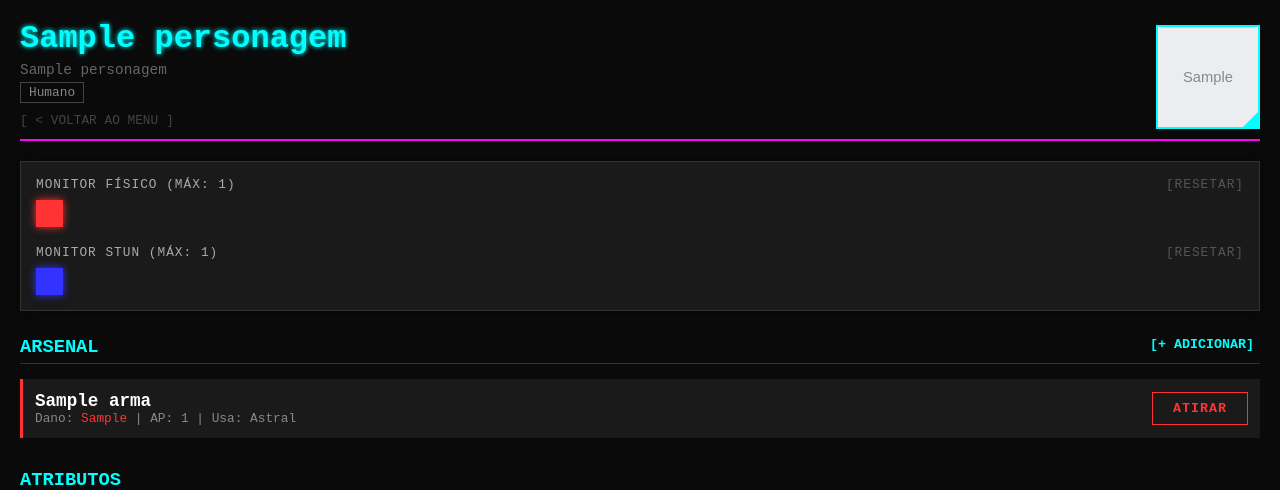
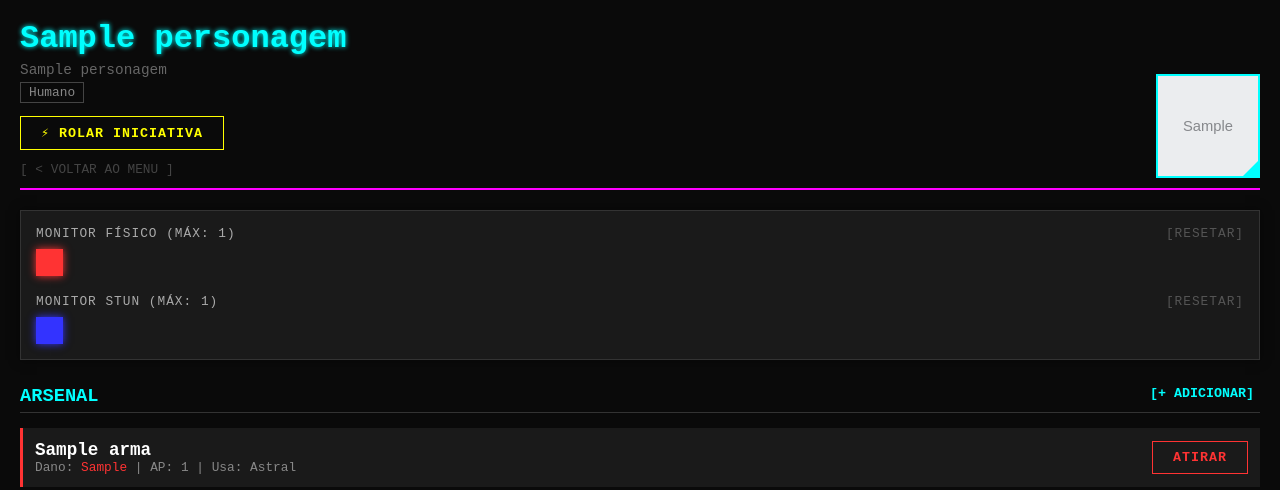
Before and after one commit to lemosjr/shadowrun_beyond, a Django app: page /ficha/1/ in a window 1280 px wide. Shown: the top 490 px of the page. Run offline with Django 5.2, Linux system fonts and the light colour scheme; tables that the repository leaves empty hold one stand-in row (values such as "Sample post"); grey boxes marked "Sample" are stand-in pictures.

Commit message:
Add initiative roll feature to character sheet
Implemented a new API endpoint and frontend integration to allow users to roll initiative (Reação + Intuição + 1d6) for a character. Added a button to the ficha.html template, a JavaScript function to handle the roll and display results, and the corresponding Django view and URL route.

```diff
--- a/runner_sheet/static/runner_sheet/script.js
+++ b/runner_sheet/static/runner_sheet/script.js
@@ -181,3 +181,31 @@ function toggleConsole() {
         btn.innerText = '[ MINIMIZAR ]';
     }
 }
+
+// --- 8. FUNÇÃO DE INICIATIVA ---
+async function rolarIniciativa() {
+    logNoConsole(">> CALCULANDO TAXA DE REAÇÃO (Iniciativa)...", false, "#ffff00");
+
+    try {
+        const response = await fetch(`/api/iniciativa/${personagemId}/`);
+        const data = await response.json();
+
+        const html = `
+            <div class="log-entry" style="border-left: 3px solid #ffff00; padding-left: 10px;">
+                <div>
+                    <strong>INICIATIVA</strong>:
+                    <span style="color: #ffff00; font-size: 1.2em; font-weight: bold;">
+                        ${data.mensagem}
+                    </span>
+                </div>
+                <div class="dice-results">Base (REA+INT): ${data.pool_total} | Dado: [${data.resultados[0]}]</div>
+            </div>
+        `;
+
+        adicionarAoLog(html);
+
+    } catch (e) {
+        console.error(e);
+        logNoConsole(">> ERRO AO SINCRONIZAR INICIATIVA.", true);
+    }
+}
--- a/runner_sheet/templates/runner_sheet/ficha.html
+++ b/runner_sheet/templates/runner_sheet/ficha.html
@@ -23,6 +23,14 @@
             <div class="realname">{{ personagem.nome }}</div>
             <div style="margin-top: 5px;">
                 <span class="metatipo">{{ personagem.get_metatipo_display }}</span>
+            </div>
+
+            <div style="margin-top: 15px;">
+                <button class="btn-roll"
+                        style="border-color: #ffff00; color: #ffff00;"
+                        onclick="rolarIniciativa()">
+                    ⚡ ROLAR INICIATIVA
+                </button>
             </div>
 
             <div style="margin-top: 10px;">
@@ -168,6 +176,6 @@
         </div>
     </div>
 
-    <script src="{% static 'runner_sheet/script.js' %}?v=6"></script>
+    <script src="{% static 'runner_sheet/script.js' %}?v=7"></script>
 </body>
 </html>
--- a/runner_sheet/urls.py
+++ b/runner_sheet/urls.py
@@ -24,6 +24,9 @@ urlpatterns = [
     # Adicionar Arma - Acessada via {% url 'add_arma' id %}
     path('ficha/<int:pk>/add_arma/', views.adicionar_arma, name='add_arma'),
 
+    # Rolar Iniciativa - Acessada via {% url 'api_iniciativa' id %}
+    path('api/iniciativa/<int:pk>/', views.api_rolar_iniciativa, name='api_iniciativa'),
+
     # --- [API (JavaScript / Fetch)] ---
     # Essas rotas não abrem páginas, elas retornam dados JSON.
 
--- a/runner_sheet/views.py
+++ b/runner_sheet/views.py
@@ -169,3 +169,28 @@ def api_atualizar_dano(request, pk, tipo, valor):
 
     personagem.save()
     return JsonResponse({'status': 'ok', 'novo_valor': valor})
+
+
+def api_rolar_iniciativa(request, pk):
+    """Calcula Iniciativa: (Reação + Intuição) + 1d6"""
+    personagem = get_object_or_404(Personagem, pk=pk)
+
+    try:
+        reacao = personagem.atributos.get(nome='Reação').valor
+        intuicao = personagem.atributos.get(nome='Intuição').valor
+    except:
+        reacao = 0
+        intuicao = 0
+
+    dado = random.randint(1, 6)
+    total = reacao + intuicao + dado
+
+    return JsonResponse({
+        'personagem': personagem.codinome,
+        'teste': 'Iniciativa',
+        'pool_total': f"{reacao} + {intuicao} + 1d6", # Apenas informativo
+        'resultados': [dado],
+        'hits': total, # Na iniciativa, "Hits" é o valor total
+        'mensagem': f"VALOR FINAL: {total}",
+        'glitch': False
+    })
```
